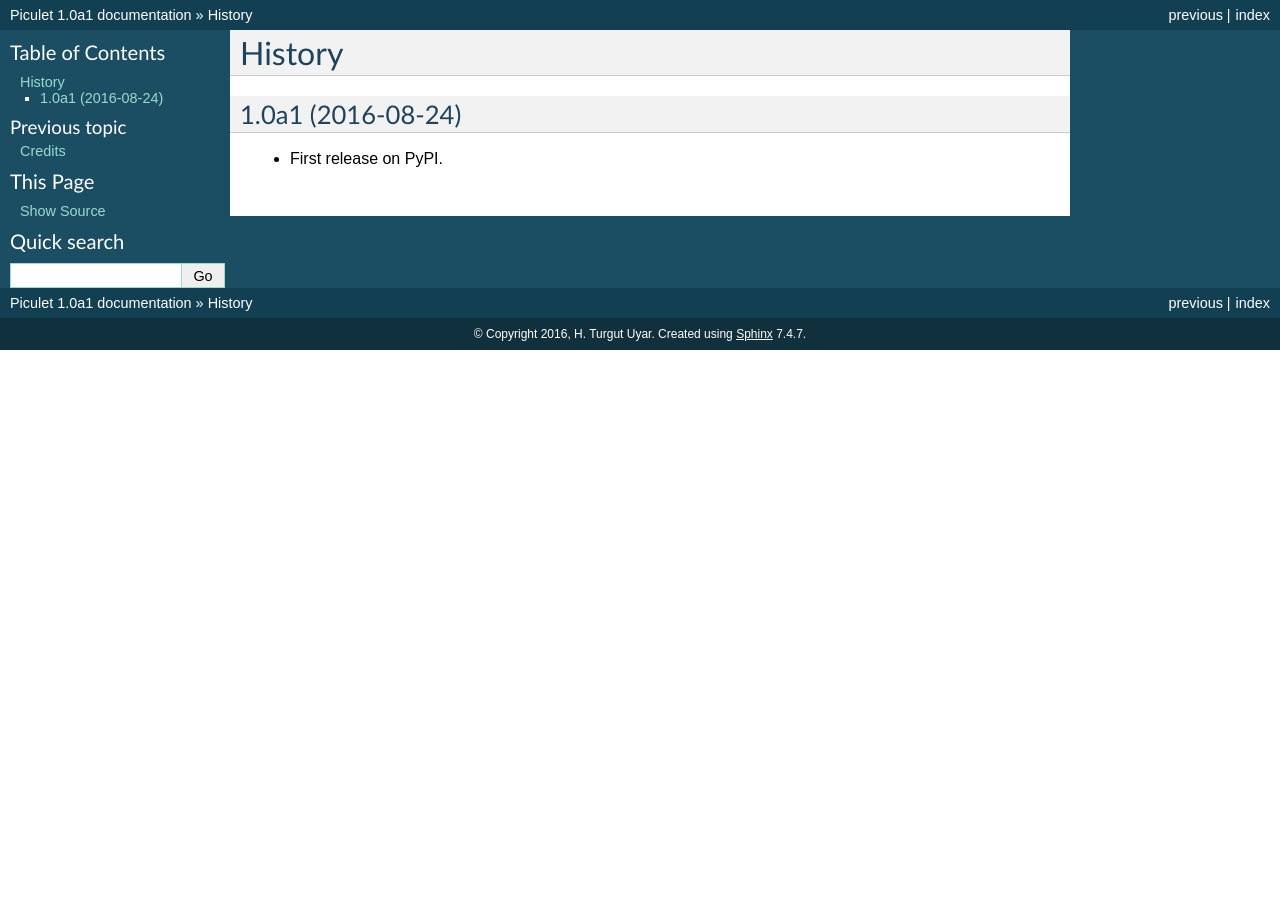
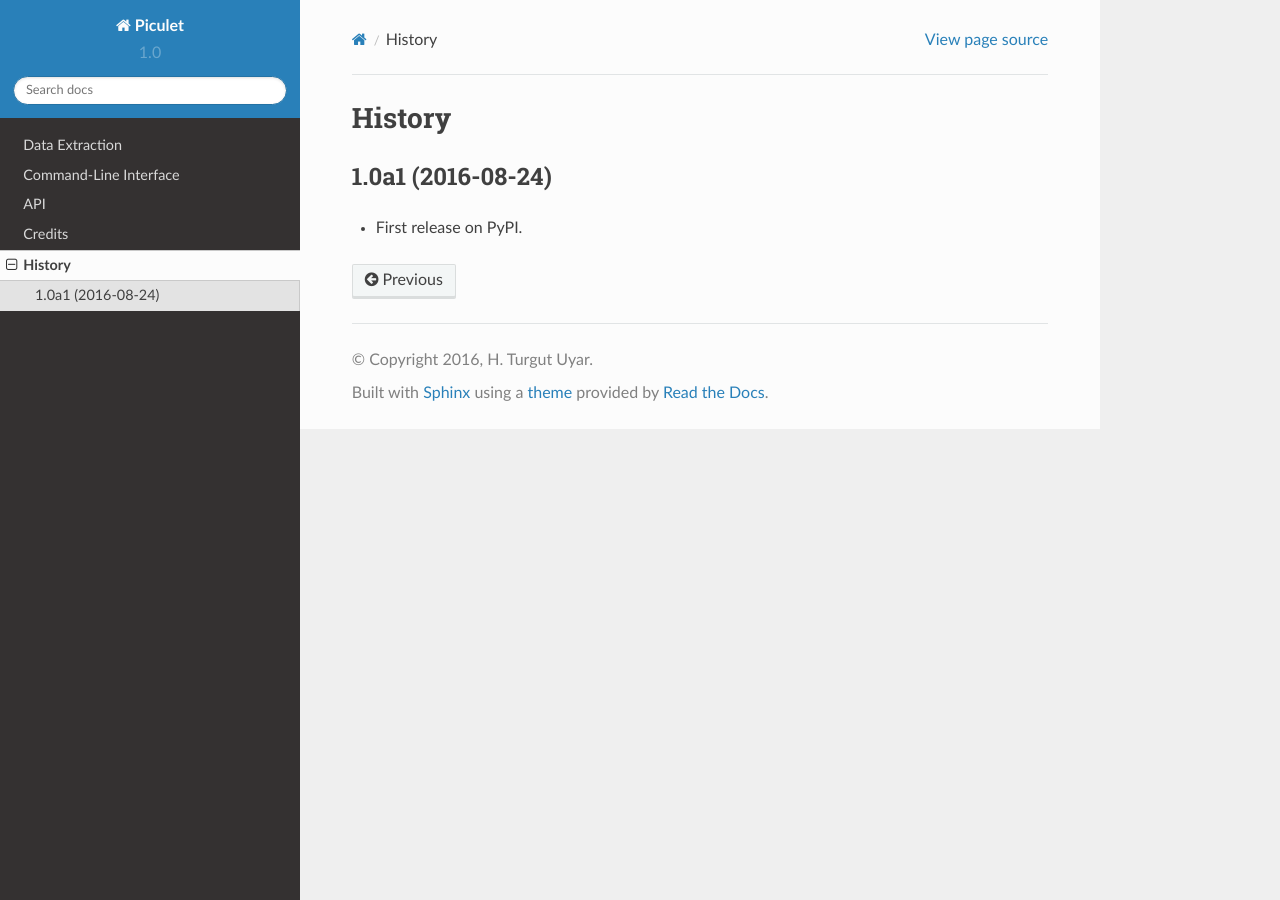
Before and after one commit to uyar/piculet, a Sphinx documentation site: the page built from docs/history.rst, in a window 1280 px wide. Built offline with Sphinx 7.4.7 and the Read the Docs theme 2.0.0, drawn with Linux system fonts in a browser that asks for light colours.

Commit message:
changed docs theme to rtd

```diff
--- a/docs/conf.py
+++ b/docs/conf.py
@@ -95,7 +95,7 @@ todo_include_todos = False
 
 # The theme to use for HTML and HTML Help pages.  See the documentation for
 # a list of builtin themes.
-html_theme = 'default'
+html_theme = 'sphinx_rtd_theme'
 # html_style = 'custom.css'
 
 # Theme options are theme-specific and customize the look and feel of a theme
--- a/setup.py
+++ b/setup.py
@@ -33,7 +33,8 @@ setup(
             'mypy-lang'
         ],
         'doc': [
-            'sphinx'
+            'sphinx',
+            'sphinx_rtd_theme'
         ],
         'test': [
             'pytest',
```
